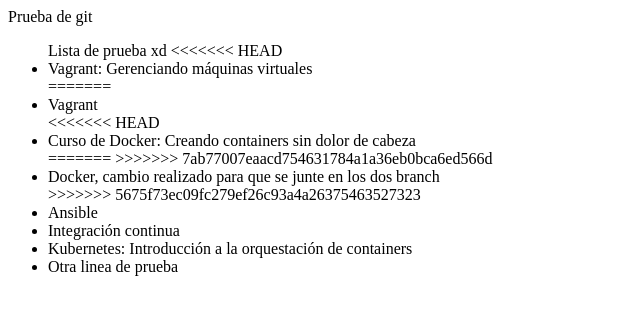
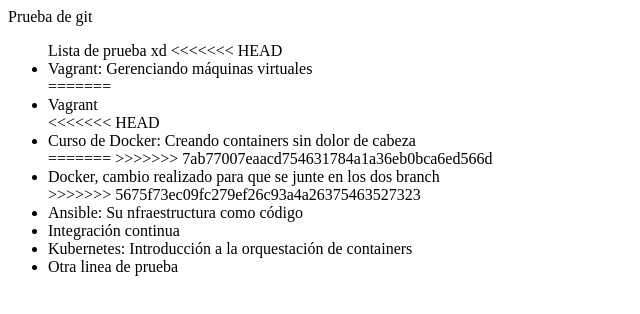
Before and after one commit to Axel1505/alura-git, a plain HTML site: page Index.html in a window 1280 px wide. Shown: the whole page, without its empty margins (0-640 px from the left). Drawn offline with Linux system fonts and the light colour scheme.

Commit message:
Modificando el nombre del curso de ansible

```diff
--- a/Index.html
+++ b/Index.html
@@ -18,7 +18,7 @@
 >>>>>>> 7ab77007eaacd754631784a1a36eb0bca6ed566d
          <li> Docker, cambio realizado para que se junte en los dos branch</li>
 >>>>>>> 5675f73ec09fc279ef26c93a4a26375463527323
-         <li> Ansible </li>
+         <li> Ansible: Su nfraestructura como código </li>
          <li> Integración continua </li>
          <li>Kubernetes: Introducción a la orquestación de containers</li>
          <li>Otra linea de prueba</li>
```
